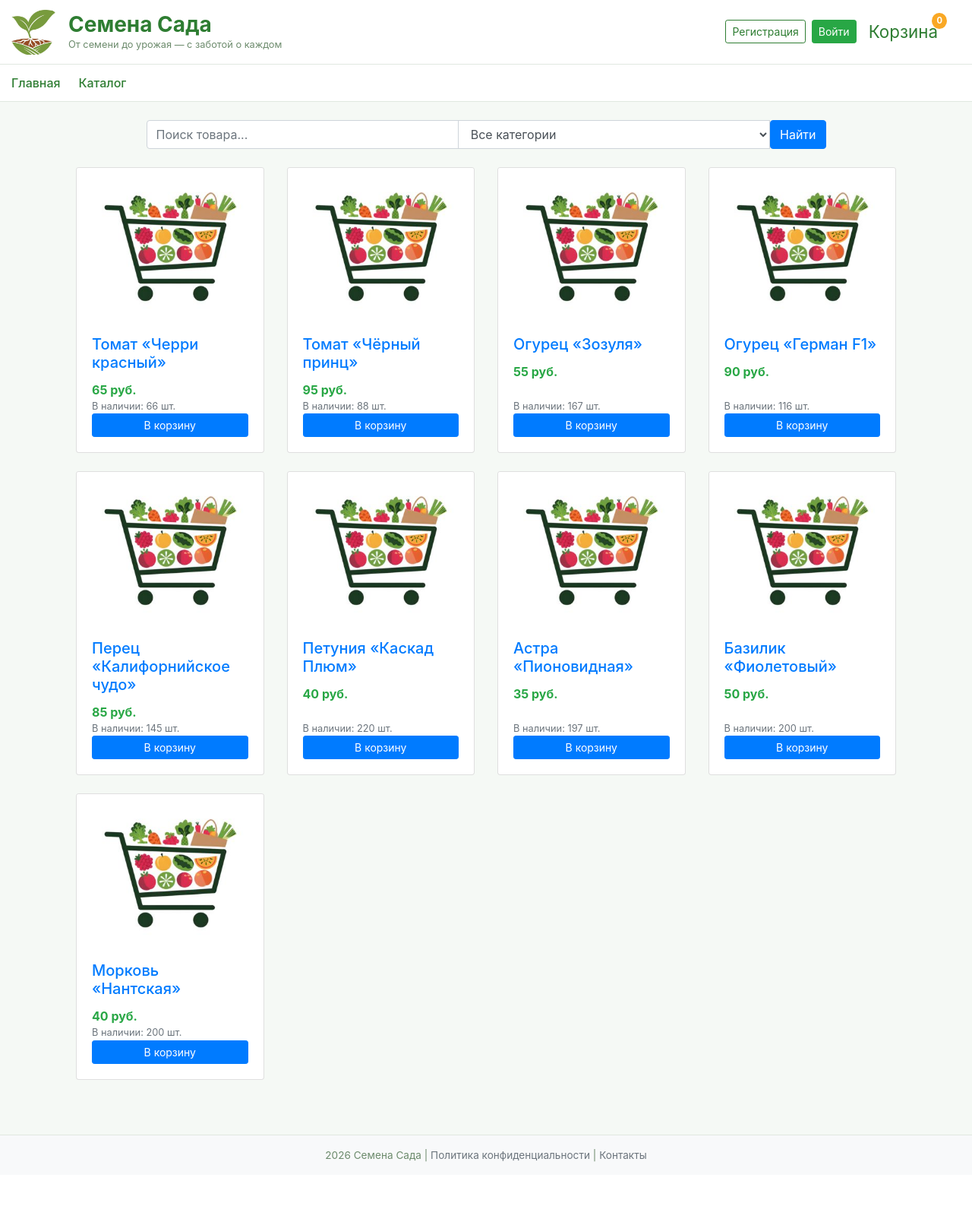
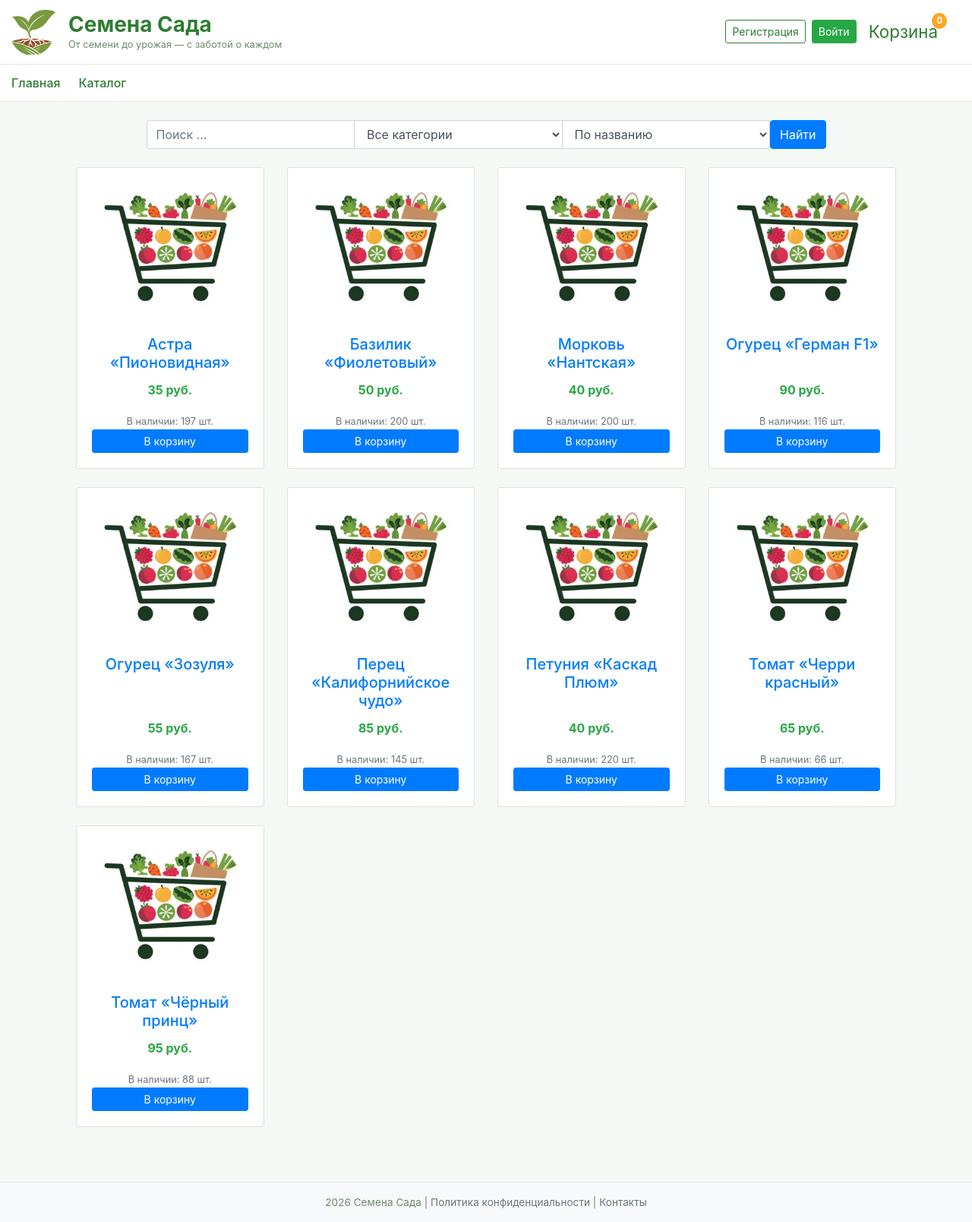
Before and after one commit to MakarovEmil/WEB_project, a Flask app: page /catalog in a window 1280 px wide. Shown: the whole page at 76% size. Before the commit the page ends 1529 px from the top, so only its background shows below. Run offline with Flask 3, Linux system fonts and the light colour scheme; data comes from the database, SQL or seed files in the repository; some libraries are stand-ins or nearby versions.

Commit message:
Commit catalog

```diff
--- a/main.py
+++ b/main.py
@@ -222,6 +222,7 @@ def login():
 def catalog():
     search_query = request.args.get('search', '')
     category_id = request.args.get('category', 0)
+    sort_by = request.args.get('sort', 'name')
 
     with create_session() as db_sess:
         query = db_sess.query(Product)
@@ -232,6 +233,25 @@ def catalog():
         if category_id and int(category_id) > 0:
             query = query.filter(Product.category_id == int(category_id))
 
+        if sort_by == 'price_asc':
+            query = query.order_by(Product.price)
+        elif sort_by == 'price_desc':
+            query = query.order_by(Product.price.desc())
+        elif sort_by == 'popularity':
+            products = query.all()
+            for product in products:
+                product.popularity = db_sess.query(OrderItem).filter(OrderItem.product_id == product.id).count()
+            products.sort(key=lambda x: x.popularity, reverse=True)
+            categories = db_sess.query(Category).all()
+            return render_template('catalog.html',
+                                   products=products,
+                                   categories=categories,
+                                   search_query=search_query,
+                                   current_category=int(category_id) if category_id else 0,
+                                   sort_by=sort_by)
+        else:
+            query = query.order_by(Product.name)
+
         products = query.all()
         categories = db_sess.query(Category).all()
 
@@ -239,7 +259,8 @@ def catalog():
                                products=products,
                                categories=categories,
                                search_query=search_query,
-                               current_category=int(category_id) if category_id else 0)
+                               current_category=int(category_id) if category_id else 0,
+                               sort_by=sort_by)
 
 
 @app.route('/admin/products/mass-delete', methods=['POST'])
--- a/templates/catalog.html
+++ b/templates/catalog.html
@@ -3,16 +3,21 @@
   <form method="GET" action="/catalog" class="mb-4">
     <div class="row justify-content-center">
       <div class="col-md-10">
-        <div class="input-group">
+        <div class="input-group flex-wrap">
           <input
             type="text"
             name="search"
             class="form-control"
-            placeholder="Поиск товара..."
+            placeholder="Поиск ..."
             value="{{ search_query }}"
+            style="min-width: 100px"
           />
 
-          <select name="category" class="form-control">
+          <select
+            name="category"
+            class="form-control"
+            style="width: auto; min-width: max-content"
+          >
             <option value="0">Все категории</option>
             {% for category in categories %} {% if current_category ==
             category.id %}
@@ -24,7 +29,41 @@
             {% endif %}> {% endfor %}
           </select>
 
-          <button type="submit" class="btn btn-primary">Найти</button>
+          <select
+            name="sort"
+            class="form-control"
+            style="width: auto; min-width: max-content"
+          >
+            {% if sort_by == "name" %}
+            <option value="name" selected>По названию</option>
+            {% else %}
+            <option value="name">По названию</option>
+            {% endif %} {% if sort_by == "price_asc" %}
+            <option value="price_asc" selected>
+              По цене (сначала дешёвые)
+            </option>
+            {% else %}
+            <option value="price_asc">По цене (сначала дешёвые)</option>
+            {% endif %} {% if sort_by == "price_desc" %}
+            <option value="price_desc" selected>
+              По цене (сначала дорогие)
+            </option>
+            {% else %}
+            <option value="price_desc">По цене (сначала дорогие)</option>
+            {% endif %} {% if sort_by == "popularity" %}
+            <option value="popularity" selected>По популярности</option>
+            {% else %}
+            <option value="popularity">По популярности</option>
+            {% endif %}
+          </select>
+
+          <button
+            type="submit"
+            class="btn btn-primary"
+            style="white-space: nowrap"
+          >
+            Найти
+          </button>
 
           {% if current_user.is_authenticated and current_user.is_admin %}
           <a href="/admin/product/add_product" class="btn btn-success"
@@ -82,22 +121,20 @@
           style="height: 200px; object-fit: cover"
         />
 
-        <div class="card-body d-flex flex-column">
-          <div class="flex-grow-1">
+        <div class="card-body d-flex flex-column text-center">
           <a href="/product/{{ product.id }}" class="text-decoration-none">
             <h5 class="card-title">{{ product.name }}</h5>
           </a>
-            <p class="card-text font-weight-bold text-success">
+
+          <div class="mt-auto">
+            <p class="card-text font-weight-bold text-success fs-5">
               {{ product.price }} руб.
             </p>
-          </div>
             {% if product.stock > 0 %}
             <small class="text-muted">В наличии: {{ product.stock }} шт.</small>
             {% else %}
             <small class="text-danger">Нет в наличии</small>
             {% endif %}
-
-          <div class="mt-auto">
             <div class="d-flex flex-column gap-2" role="group">
               {% if product.stock > 0 %}
               <button
--- a/templates/product_card.html
+++ b/templates/product_card.html
@@ -86,7 +86,7 @@
     {% for similar in similar_products %}
     <div class="col-md-3 col-sm-6 mb-4">
       <div class="card h-100">
-        <a href="/product/{{ similar.id }}">
+        <a href="/product/{{ similar.id }}?next={{ request.url | urlencode }}">
           <img
             src="/{{ similar.image_path }}"
             class="card-img-top"
@@ -96,7 +96,7 @@
         </a>
         <div class="card-body">
           <a
-            href="/product/{{ similar.id }}"
+            href="/product/{{ similar.id }}?next={{ request.url | urlencode }}"
             class="text-decoration-none text-dark"
           >
             <h6>{{ similar.name }}</h6>
```
Lines whose indentation alone changed are shown as unchanged.
